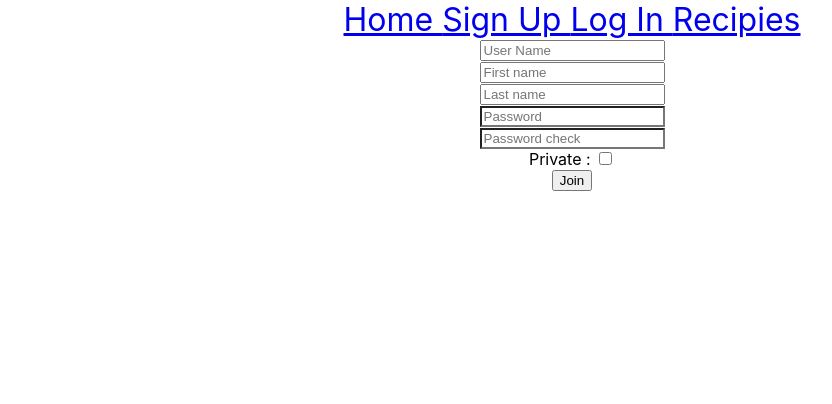
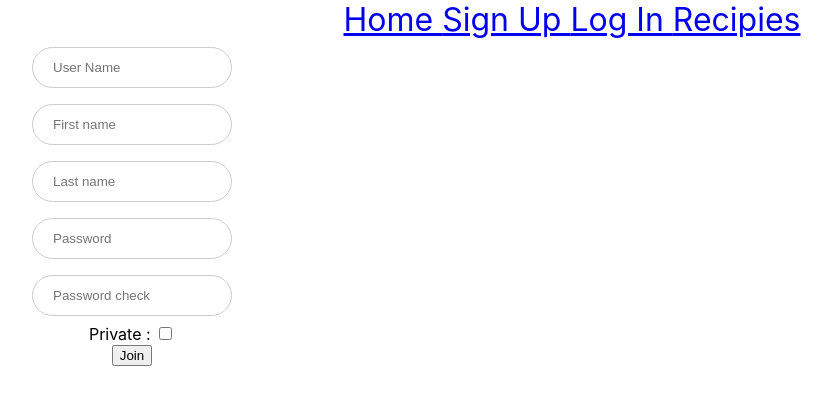
Before and after one commit to barboa91/front-cook, a React (Create React App) app in the folder archi/: page /signup in a window 1280 px wide. Shown: the top 404 px of the page, without its empty margins (68-900 px from the left). Built offline with nearby package versions, Linux system fonts and the light colour scheme; no server answers.

Commit message:
some css

```diff
--- a/archi/src/components/Recipes.jsx
+++ b/archi/src/components/Recipes.jsx
@@ -55,6 +55,7 @@ const Recipes = () =>{
             {r.comments.length < 1 && <div className="rComments" href={r.comments}></div>} {/* if the there are no pictures, dont display */}
             {chefData(r.chef)}
             <h6>{r.date}</h6>
+            <button>DELETE</button>
           </div>
         )
       })}
--- a/archi/src/components/SignUp.js
+++ b/archi/src/components/SignUp.js
@@ -128,7 +128,7 @@ const Signup = () => {
       />
       <br />
       <input
-        type="text"
+        type="password"
         placeholder="Password"
         name="pass"
         style={{ backgroundColor: pColor }}
@@ -137,7 +137,7 @@ const Signup = () => {
       />
       <br />
       <input
-        type="text"
+        type="password"
         placeholder="Password check"
         name="pcheck"
         style={{ backgroundColor: pColor }}
--- a/archi/src/index.css
+++ b/archi/src/index.css
@@ -11,6 +11,9 @@ code {
   font-family: source-code-pro, Menlo, Monaco, Consolas, 'Courier New',
     monospace;
 }
+main {
+  text-align: center;
+}
 .Nav {
   font-size: 2em;
 }
@@ -22,3 +25,25 @@ code {
   margin: 0 auto;
   padding: 0;
 }
+.signUp{
+    text-align: center;
+    width: 400px;
+}
+input[type=text], select {
+  width: 50%;
+  padding: 12px 20px;
+  margin: 8px 0;
+  display: inline-block;
+  border: 1px solid #ccc;
+  border-radius: 25px;
+  box-sizing: border-box;
+}
+input[type=password], select {
+  width: 50%;
+  padding: 12px 20px;
+  margin: 8px 0;
+  display: inline-block;
+  border: 1px solid #ccc;
+  border-radius: 25px;
+  box-sizing: border-box;
+}
```
